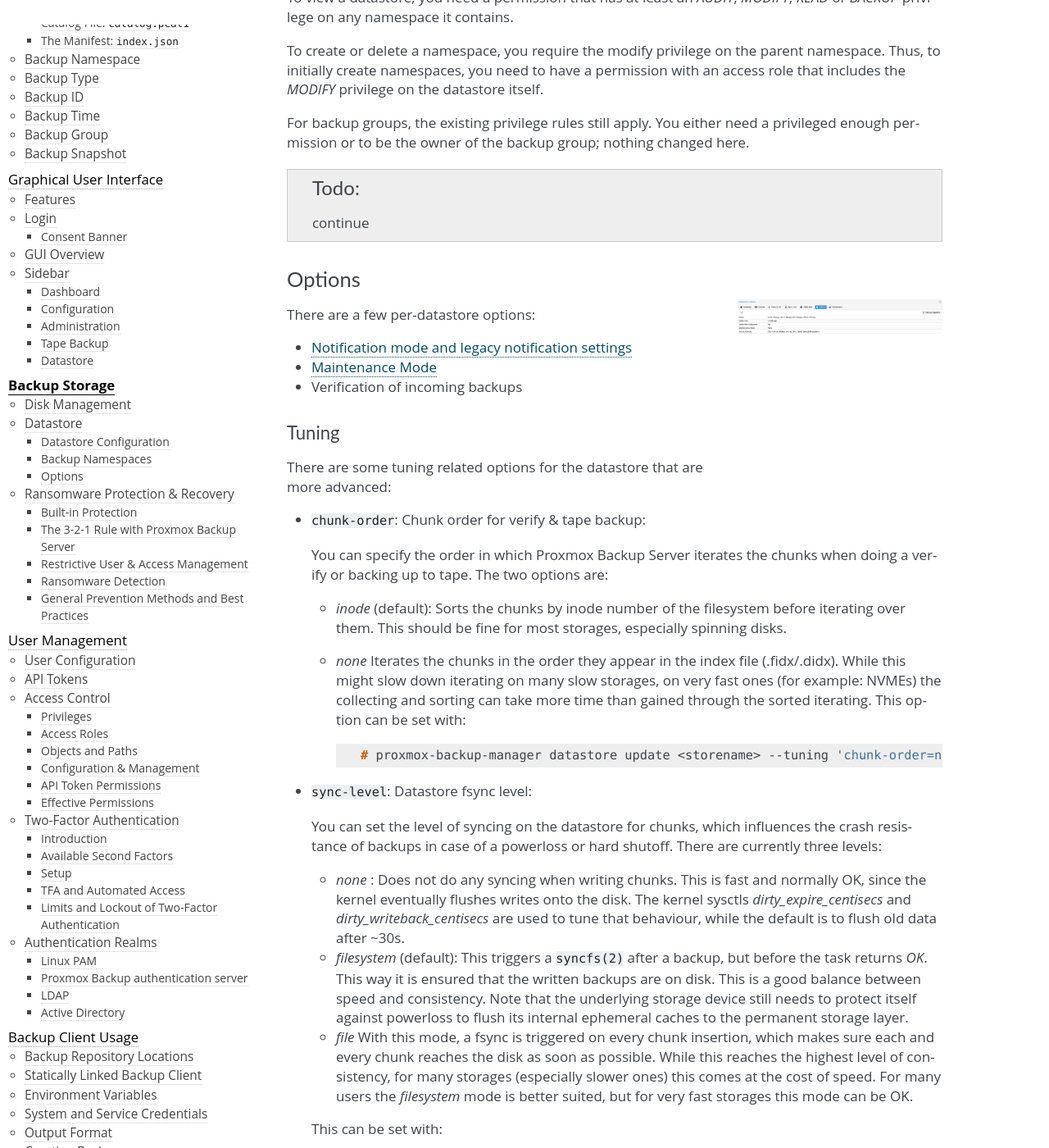
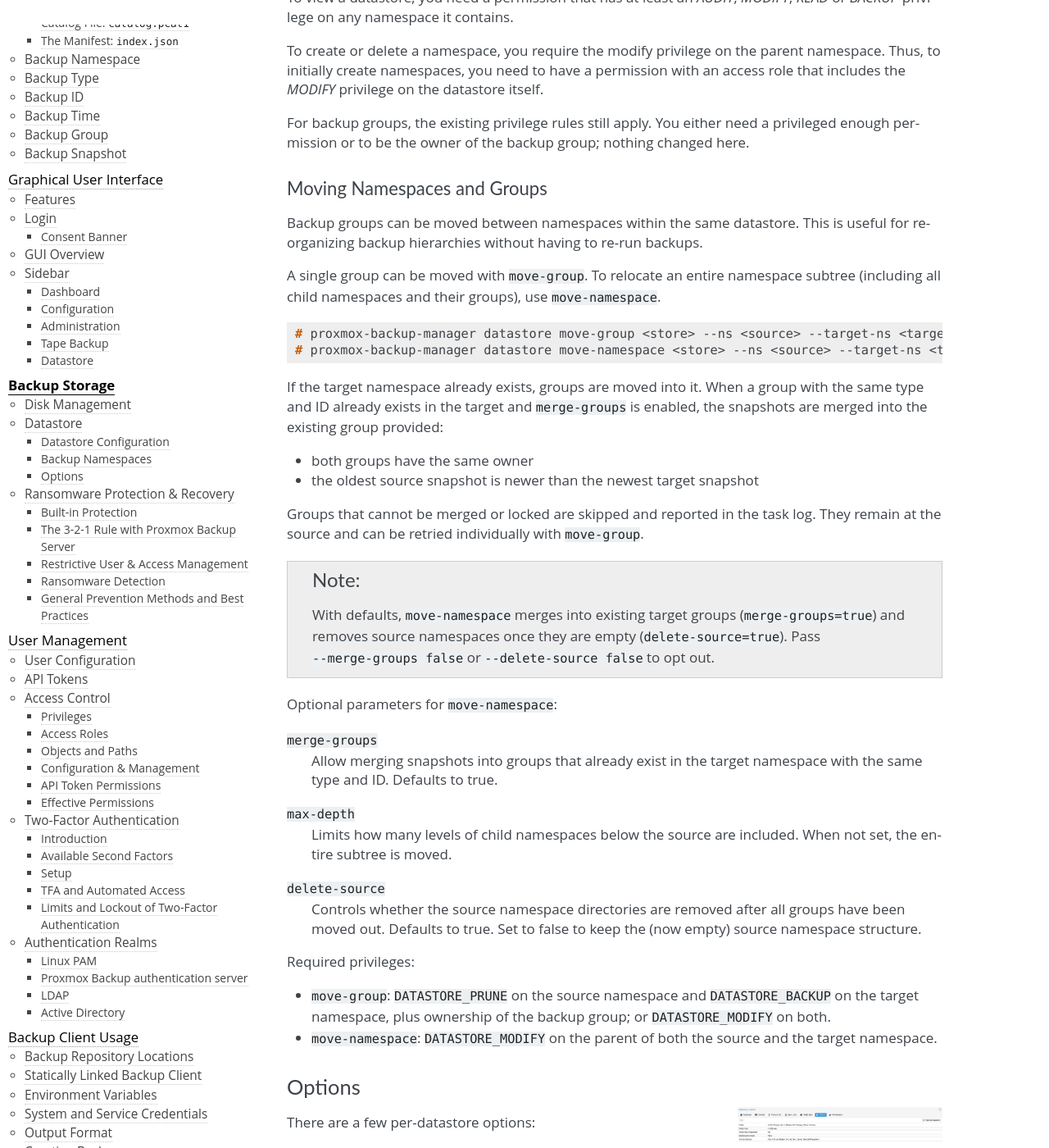
Before and after one commit to rikka-chunibyo/PBS-X, a Sphinx documentation site: the page built from docs/storage.rst, in a window 1280 px wide and 1400 px high, scrolled down 9818 px. Shown: the whole window at 82% size. Built offline with Sphinx 7.4.7, drawn with Linux system fonts in a browser that asks for light colours.

Commit message:
docs: add section on moving namespaces and groups
Document the move-group and move-namespace operations including merge
behavior, max-depth and delete-source parameters. Add an online help
anchor so the UI move dialogs can link directly to this section.

Signed-off-by: Hannes Laimer <h.laimer@proxmox.com>
Link: https://lore.proxmox.com/20260422133951.192862-9-h.laimer@proxmox.com
Signed-off-by: Thomas Lamprecht <t.lamprecht@proxmox.com>

```diff
--- a/docs/storage.rst
+++ b/docs/storage.rst
@@ -535,7 +535,65 @@ For backup groups, the existing privilege rules still apply. You either need a
 privileged enough permission or to be the owner of the backup group; nothing
 changed here.
 
-.. todo:: continue
+.. _storage_move_namespaces_groups:
+
+Moving Namespaces and Groups
+^^^^^^^^^^^^^^^^^^^^^^^^^^^^
+
+Backup groups can be moved between namespaces within the same datastore.
+This is useful for reorganizing backup hierarchies without having to
+re-run backups.
+
+A single group can be moved with ``move-group``. To relocate an entire
+namespace subtree (including all child namespaces and their groups), use
+``move-namespace``.
+
+.. code-block:: console
+
+  # proxmox-backup-manager datastore move-group <store> --ns <source> --target-ns <target> --backup-type <type> --backup-id <id>
+  # proxmox-backup-manager datastore move-namespace <store> --ns <source> --target-ns <target>
+
+If the target namespace already exists, groups are moved into it. When a
+group with the same type and ID already exists in the target and
+``merge-groups`` is enabled, the snapshots are merged into the existing
+group provided:
+
+- both groups have the same owner
+- the oldest source snapshot is newer than the newest target snapshot
+
+Groups that cannot be merged or locked are skipped and reported in the
+task log. They remain at the source and can be retried individually with
+``move-group``.
+
+.. note::
+
+  With defaults, ``move-namespace`` merges into existing target groups
+  (``merge-groups=true``) and removes source namespaces once they are empty
+  (``delete-source=true``). Pass ``--merge-groups false`` or
+  ``--delete-source false`` to opt out.
+
+Optional parameters for ``move-namespace``:
+
+``merge-groups``
+  Allow merging snapshots into groups that already exist in the target
+  namespace with the same type and ID. Defaults to true.
+
+``max-depth``
+  Limits how many levels of child namespaces below the source are
+  included. When not set, the entire subtree is moved.
+
+``delete-source``
+  Controls whether the source namespace directories are removed after
+  all groups have been moved out. Defaults to true. Set to false to
+  keep the (now empty) source namespace structure.
+
+Required privileges:
+
+- ``move-group``: ``DATASTORE_PRUNE`` on the source namespace and
+  ``DATASTORE_BACKUP`` on the target namespace, plus ownership of the
+  backup group; or ``DATASTORE_MODIFY`` on both.
+- ``move-namespace``: ``DATASTORE_MODIFY`` on the parent of both the
+  source and the target namespace.
 
 
 Options
```
Also changed, not shown: 1 other file.
